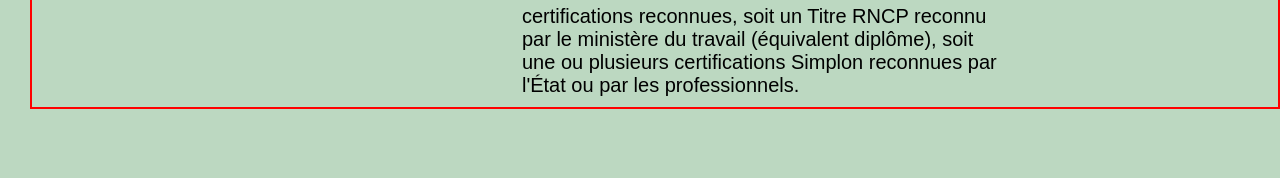
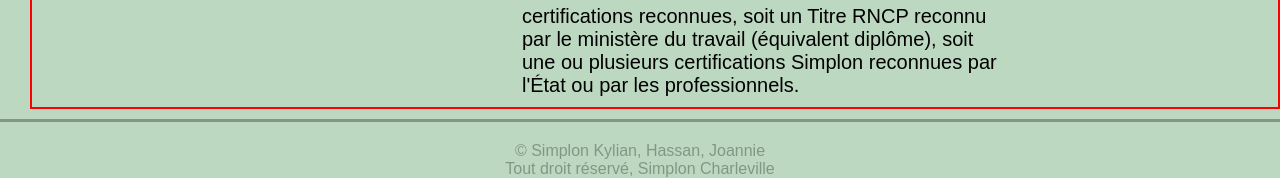
Before and after one commit to Kylian1208/Simplon_Transport, a plain HTML site: page Hassan/index.html in a window 1280 px wide. Shown: the part 2027-2205 px from the top of the page. Before the commit the page ends 2136 px from the top, so only its background shows below. Drawn offline with Linux system fonts and the light colour scheme.

Commit message:
modif_général

```diff
--- a/Hassan/assets/CSS/home.css
+++ b/Hassan/assets/CSS/home.css
@@ -407,3 +407,15 @@ body {
 
 
 }
+footer{
+  opacity: 0.3;
+  width: 100%;
+  display: inline-block;
+  text-align: center;
+  margin-top: 10px;
+  padding-top: 20px;
+  vertical-align: top;
+  /*position:fixed;*/
+  bottom: 0;
+  border-top: #000000 solid;
+}
--- a/Hassan/index.html
+++ b/Hassan/index.html
@@ -135,6 +135,9 @@
             </div>
         </div>
     </main>
+    <footer>
+        © Simplon Kylian, Hassan, Joannie <br>Tout droit réservé, Simplon Charleville
+    </footer>
 </body>
 
 </html>
--- a/Joannie/assets/css/eolienne.css
+++ b/Joannie/assets/css/eolienne.css
@@ -541,3 +541,16 @@ a {
     text-align: center;
 
 }
+
+footer{
+    opacity: 0.3;
+    width: 100%;
+    display: inline-block;
+    text-align: center;
+    margin-top: 10px;
+    padding-top: 20px;
+    vertical-align: top;
+    /*position:fixed;*/
+    bottom: 0;
+    border-top: #000000 solid;
+}
--- a/Joannie/assets/css/service.css
+++ b/Joannie/assets/css/service.css
@@ -576,3 +576,15 @@ a:hover {
 a:active {
     color: green;
 }
+footer{
+    opacity: 0.3;
+    width: 100%;
+    display: inline-block;
+    text-align: center;
+    margin-top: 10px;
+    padding-top: 20px;
+    vertical-align: top;
+    /*position:fixed;*/
+    bottom: 0;
+    border-top: #000000 solid;
+}
--- a/Joannie/assets/css/style.css
+++ b/Joannie/assets/css/style.css
@@ -512,3 +512,15 @@ border-radius: 10px;
 width: 250px;
 height: 25px;
 }
+footer{
+    opacity: 0.3;
+    width: 100%;
+    display: inline-block;
+    text-align: center;
+    margin-top: 10px;
+    padding-top: 20px;
+    vertical-align: top;
+    /*position:fixed;*/
+    bottom: 0;
+    border-top: #000000 solid;
+}
--- a/Joannie/assets/css/voiture.css
+++ b/Joannie/assets/css/voiture.css
@@ -531,3 +531,15 @@ a {
     text-align: center;
 
 }
+footer{
+    opacity: 0.3;
+    width: 100%;
+    display: inline-block;
+    text-align: center;
+    margin-top: 10px;
+    padding-top: 20px;
+    vertical-align: top;
+    /*position:fixed;*/
+    bottom: 0;
+    border-top: #000000 solid;
+}
--- a/kylian/assets/css/Reservations.css
+++ b/kylian/assets/css/Reservations.css
@@ -285,7 +285,6 @@ input[type=submit]:hover {
 
 .container {
   border-radius: 5px;
-  background-color: #f2f2f2;
   padding: 20px;
 }
 
```
Also changed, not shown: Joannie/developpementdurable.html (+3 -0 lines), Joannie/services.html (+3 -0 lines), Joannie/voitures.html (+3 -0 lines), kylian/formulaireReservation.html (+6 -6 lines).
